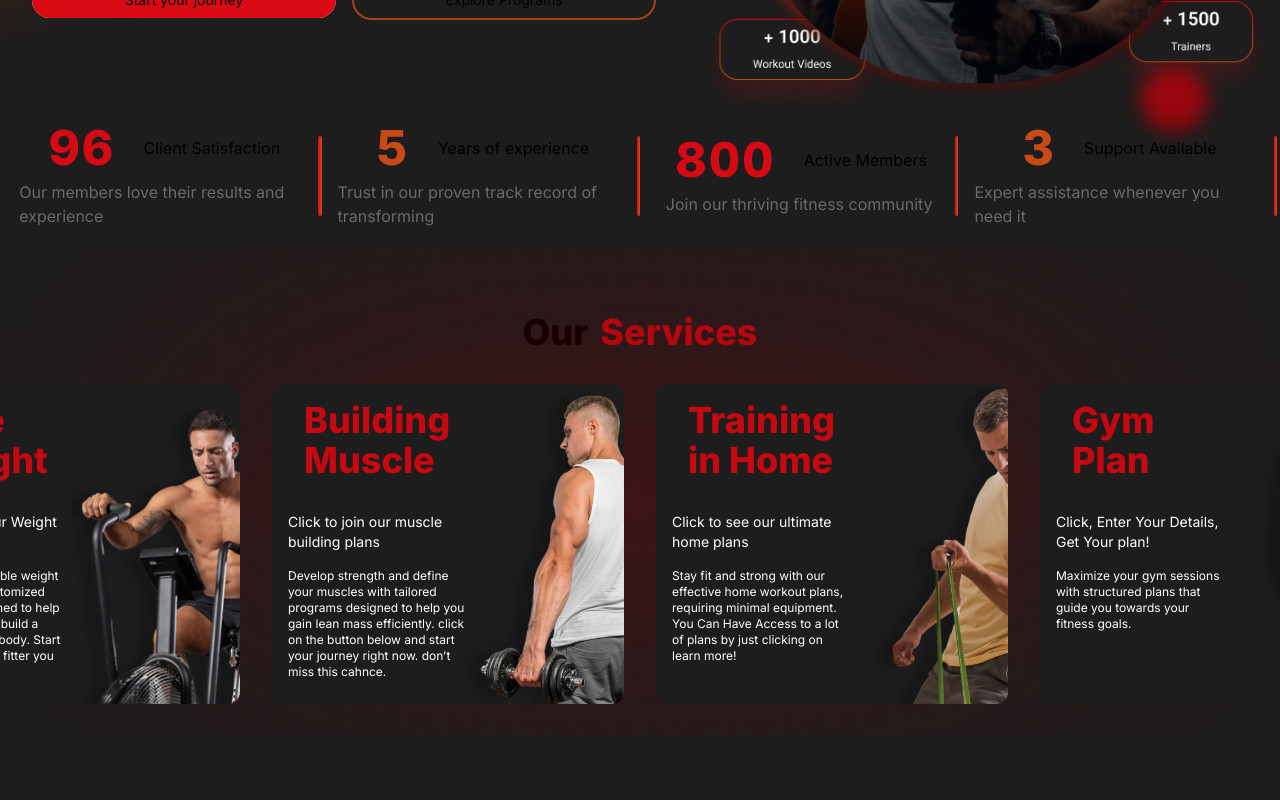
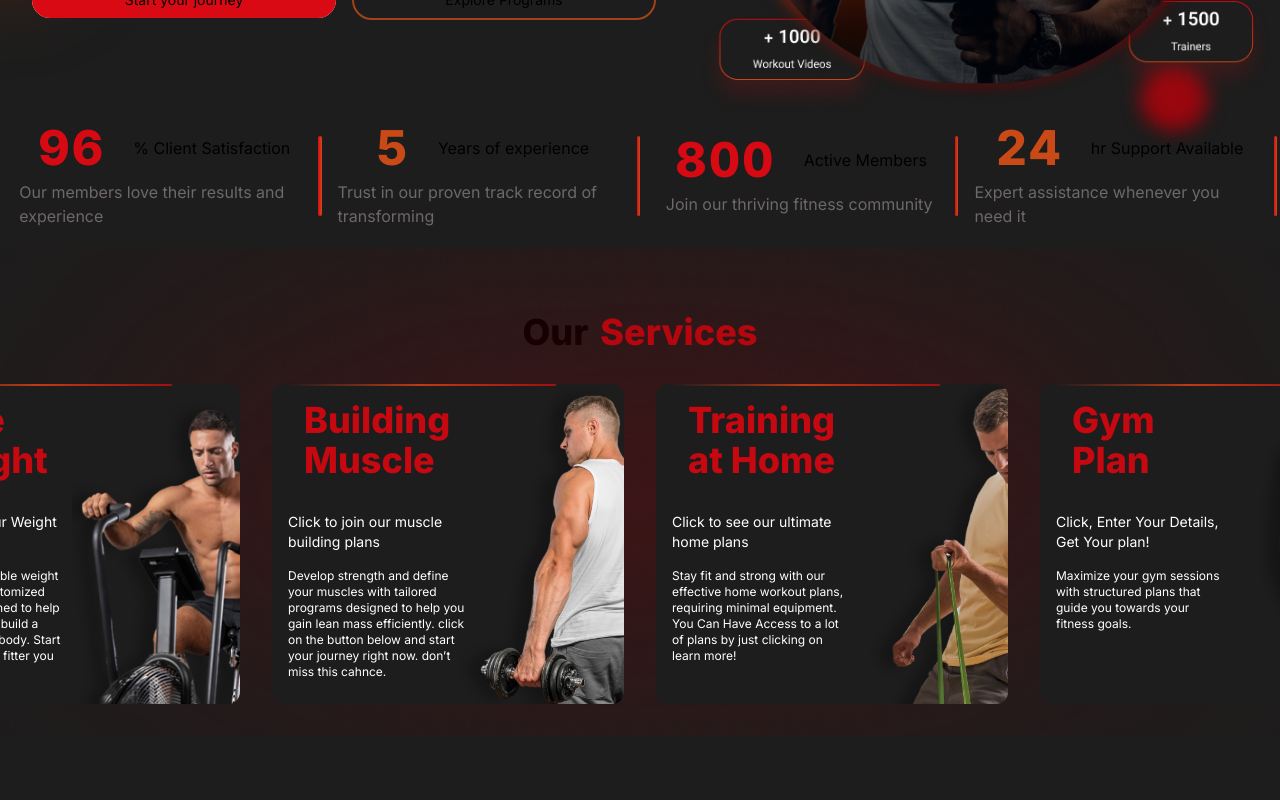
Before and after one commit to nameerakhter/Strong, a Next.js app: page / in a window 1280 px wide. Shown: the part 560-1360 px from the top of the page. Built offline with nearby package versions, Linux system fonts and the light colour scheme.

Commit message:
feat: added moving border on static components

```diff
--- a/src/components/Highlights.tsx
+++ b/src/components/Highlights.tsx
@@ -4,10 +4,10 @@ import Labels from './ui/Labels'
 const Highlights = () => {
   return (
     <div className='p-[1rem] flex items-center justify-center md:px-[.2rem]'>
-      <section className='w-1/4 flex flex-col items-center justify-center '><Labels colorT1='text-[#d70a14]' text1={96} text2='Client Satisfaction' text3='Our members love their results and experience' /></section>
+      <section className='w-1/4 flex flex-col items-center justify-center '><Labels colorT1='text-[#d70a14]' text1={96} text2='% Client Satisfaction' text3='Our members love their results and experience' /></section>
       <section className='w-1/4 flex flex-col items-center justify-center '><Labels colorT1='text-[#c94a16]' text1={+5} text2='Years of experience' text3='Trust in our proven track record of transforming' /></section>
       <section className='w-1/4 flex flex-col items-center justify-center '><Labels colorT1='text-[#d70a14]' text1={+800} text2='Active Members' text3='Join our thriving fitness community' /></section>
-      <section className='w-1/4 flex flex-col items-center justify-center '><Labels colorT1='text-[#c94a16]' text1={24 / 7} text2='Support Available' text3='Expert assistance whenever you need it' /></section>
+      <section className='w-1/4 flex flex-col items-center justify-center '><Labels colorT1='text-[#c94a16]' text1={24} text2='hr Support Available' text3='Expert assistance whenever you need it' /></section>
 
     </div>
   )
--- a/src/components/Services.tsx
+++ b/src/components/Services.tsx
@@ -1,6 +1,7 @@
 import React from 'react'
 import ServiceCard from './cards/ServiceCard'
 import Image from 'next/image'
+import { BorderBeam } from './magicui/border-beam'
 
 const Services = () => {
   return (
@@ -13,13 +14,20 @@ const Services = () => {
           <h1 className='font-extrabold'>Our</h1>
           <h1 className='text-[#c60811] font-extrabold'>Services</h1>
         </div>
-        <div className='relative flex items-center justify-center gap-[2rem]'>
+        <div className='relative flex items-center justify-center gap-[2rem] overflow-hidden'>
 
-          <section className='w-1/4'><ServiceCard h1='Lose Weight' p1='Click to join our Weight loss Programs' p2='Achieve sustainable weight loss with our customized programs, designed to help you burn fat and build a healthier, leaner body. Start your journey to a fitter you today' imgSrc="/assets/Trainers/trainer11.png" /></section>
-          <section className='w-1/4'><ServiceCard h1='Building Muscle' p1='Click to join our muscle building plans' p2='Develop strength and define your muscles with tailored programs designed to help you gain lean mass efficiently. click on the button below and start your journey right now. don’t miss this cahnce.' imgSrc='/assets/Trainers/trainer2.png' /></section>
-          <section className='w-1/4'><ServiceCard h1='Training in Home' p1='Click to see our ultimate home plans' p2='Stay fit and strong with our effective home workout plans, requiring minimal equipment. You Can Have Access to a lot of plans by just clicking on learn more!' imgSrc='/assets/Trainers/trainer3.png' /></section>
-          <section className='w-1/4'><ServiceCard h1='Gym Plan' p1='Click, Enter Your Details, Get Your plan!' p2='Maximize your gym sessions with structured plans that guide you towards your fitness goals.' imgSrc='/assets/Trainers/trainer4.png' /></section>
-
+          <section className='w-1/4 relative rounded-xl'><ServiceCard h1='Lose Weight' p1='Click to join our Weight loss Programs' p2='Achieve sustainable weight loss with our customized programs, designed to help you burn fat and build a healthier, leaner body. Start your journey to a fitter you today' imgSrc="/assets/Trainers/trainer11.png" />
+            <BorderBeam size={250} duration={5} delay={9} />
+          </section>
+          <section className='w-1/4 relative rounded-xl'><ServiceCard h1='Building Muscle' p1='Click to join our muscle building plans' p2='Develop strength and define your muscles with tailored programs designed to help you gain lean mass efficiently. click on the button below and start your journey right now. don’t miss this cahnce.' imgSrc='/assets/Trainers/trainer2.png' />
+            <BorderBeam size={250} duration={5} delay={9} />
+          </section>
+          <section className='w-1/4 relative rounded-xl'><ServiceCard h1='Training at Home' p1='Click to see our ultimate home plans' p2='Stay fit and strong with our effective home workout plans, requiring minimal equipment. You Can Have Access to a lot of plans by just clicking on learn more!' imgSrc='/assets/Trainers/trainer3.png' />
+            <BorderBeam size={250} duration={5} delay={9} />
+          </section>
+          <section className='w-1/4 relative rounded-xl'><ServiceCard h1='Gym Plan' p1='Click, Enter Your Details, Get Your plan!' p2='Maximize your gym sessions with structured plans that guide you towards your fitness goals.' imgSrc='/assets/Trainers/trainer4.png' />
+            <BorderBeam size={250} duration={5} delay={9} />
+          </section>
 
         </div>
       </div>
--- a/src/components/Tools.tsx
+++ b/src/components/Tools.tsx
@@ -1,6 +1,7 @@
 import React from 'react'
 import ToolCard from './cards/ToolCard'
 import Image from 'next/image'
+import { BorderBeam } from './magicui/border-beam'
 
 const Tools = () => {
   return (
@@ -13,10 +14,19 @@ const Tools = () => {
       </div>
       <p className='text-nowrap pb-[1rem]'>Access a variety of tools to help you reach your fitness goals more effectively</p>
       <div className='relative flex items-center justify-center gap-[2rem]'>
-        <section className='w-1/4'><ToolCard toolImg='/assets/Icons/bmiCalc.png' toolName='BMI Calculator' /></section>
-        <section className='w-1/4'><ToolCard toolImg='/assets/Icons/goalCalc.png' toolName='Goal Calculator' /></section>
-        <section className='w-1/4'><ToolCard toolImg='/assets/Icons/macroCalc.png' toolName='Macro Claculator' /></section>
-        <section className='w-1/4'><ToolCard toolImg='/assets/Icons/waterIntakeCalc.png' toolName='WaterIntake Calc' /></section>
+        <section className=' relative rounded-xl w-1/4'>
+          <ToolCard toolImg='/assets/Icons/bmiCalc.png' toolName='BMI Calculator' />
+          <BorderBeam size={250} duration={5} delay={9} />
+        </section>
+        <section className='relative rounded-xl w-1/4'><ToolCard toolImg='/assets/Icons/goalCalc.png' toolName='Goal Calculator' />
+          <BorderBeam size={250} duration={5} delay={9} />
+        </section>
+        <section className='relative rounded-xl w-1/4'><ToolCard toolImg='/assets/Icons/macroCalc.png' toolName='Macro Claculator' />
+          <BorderBeam size={250} duration={5} delay={9} />
+        </section>
+        <section className='relative rounded-xl w-1/4'><ToolCard toolImg='/assets/Icons/waterIntakeCalc.png' toolName='WaterIntake Calc' />
+          <BorderBeam size={250} duration={5} delay={9} />
+        </section>
       </div>
     </div>
 
--- a/src/components/Trainers.tsx
+++ b/src/components/Trainers.tsx
@@ -1,5 +1,6 @@
 import Image from 'next/image'
 import TrainerCard from './cards/TrainerCard'
+import { BorderBeam } from './magicui/border-beam'
 
 const Trainers = () => {
   return (
@@ -13,10 +14,22 @@ const Trainers = () => {
       </div>
       <div className='relative flex items-center justify-center gap-[2rem]'>
 
-        <section className='w-1/4'><TrainerCard trainerImg='/assets/Trainers/pt1.png' trainerName='Peter' /></section>
-        <section className='w-1/4'><TrainerCard trainerImg='/assets/Trainers/pt2.png' trainerName='Peter' /></section>
-        <section className='w-1/4'><TrainerCard trainerImg='/assets/Trainers/pt3.png' trainerName='Peter' /></section>
-        <section className='w-1/4'><TrainerCard trainerImg='/assets/Trainers/pt4.png' trainerName='Peter' /></section>
+        <section className='relative rounded-xl w-1/4'>
+          <TrainerCard trainerImg='/assets/Trainers/pt1.png' trainerName='Peter' />
+          <BorderBeam size={250} duration={5} delay={9} />
+        </section>
+        <section className='relative rounded-xl w-1/4'>
+          <TrainerCard trainerImg='/assets/Trainers/pt2.png' trainerName='Peter' />
+          <BorderBeam size={250} duration={5} delay={9} />
+        </section>
+        <section className='relative rounded-xl w-1/4'>
+          <TrainerCard trainerImg='/assets/Trainers/pt3.png' trainerName='Peter' />
+          <BorderBeam size={250} duration={5} delay={9} />
+        </section>
+        <section className='relative rounded-xl w-1/4'>
+          <TrainerCard trainerImg='/assets/Trainers/pt4.png' trainerName='Peter' />
+          <BorderBeam size={250} duration={5} delay={9} />
+        </section>
 
       </div>
     </div>
--- a/src/components/cards/ServiceCard.tsx
+++ b/src/components/cards/ServiceCard.tsx
@@ -1,6 +1,5 @@
 import Image from 'next/image'
 import React from 'react'
-import { MovingBorder } from '../ui/moving-border'
 
 const ServiceCard = ({ h1, p1, p2, imgSrc }: { h1: string, p1: string, p2: string, imgSrc: string }) => {
   return (
@@ -18,7 +17,6 @@ const ServiceCard = ({ h1, p1, p2, imgSrc }: { h1: string, p1: string, p2: strin
         <div className='relative w-full h-full'>
           <Image src={imgSrc} alt="demo" layout="fill" objectFit="cover" className="rounded-xl" />
         </div>
-
       </section>
     </div>
   )
--- a/src/components/cards/TrainerCard.tsx
+++ b/src/components/cards/TrainerCard.tsx
@@ -3,7 +3,7 @@ import Image from 'next/image'
 
 const TrainerCard = ({ trainerImg, trainerName }: { trainerImg: string, trainerName: string }) => {
   return (
-    <div className='flex flex-col items-center h-[20rem] w-[17rem] rounded-2xl   bg-[#1D1D1D]'>
+    <div className='flex flex-col items-center h-[21rem] w-[17rem] rounded-2xl   bg-[#1D1D1D]'>
 
       <div className=' w-full h-full flex flex-col items-center justify-center '>
         <Image
--- /dev/null
+++ b/src/components/magicui/border-beam.tsx
@@ -0,0 +1,49 @@
+import { cn } from "@/lib/utils";
+
+interface BorderBeamProps {
+  className?: string;
+  size?: number;
+  duration?: number;
+  borderWidth?: number;
+  anchor?: number;
+  colorFrom?: string;
+  colorTo?: string;
+  delay?: number;
+}
+
+export const BorderBeam = ({
+  className,
+  size = 200,
+  duration = 10,
+  anchor = 90,
+  borderWidth = 2.5,
+  colorFrom = "#A10F0F",
+  colorTo = "#BC3C14",
+  delay = 0,
+}: BorderBeamProps) => {
+  return (
+    <div
+      style={
+        {
+          "--size": size,
+          "--duration": duration,
+          "--anchor": anchor,
+          "--border-width": borderWidth,
+          "--color-from": colorFrom,
+          "--color-to": colorTo,
+          "--delay": `-${delay}s`,
+        } as React.CSSProperties
+      }
+      className={cn(
+        "pointer-events-none absolute inset-0 rounded-[inherit] [border:calc(var(--border-width)*1px)_solid_transparent]",
+
+        // mask styles
+        "![mask-clip:padding-box,border-box] ![mask-composite:intersect] [mask:linear-gradient(transparent,transparent),linear-gradient(white,white)]",
+
+        // pseudo styles
+        "after:absolute after:aspect-square after:w-[calc(var(--size)*1px)] after:animate-border-beam after:[animation-delay:var(--delay)] after:[background:linear-gradient(to_left,var(--color-from),var(--color-to),transparent)] after:[offset-anchor:calc(var(--anchor)*1%)_50%] after:[offset-path:rect(0_auto_auto_0_round_calc(var(--size)*1px))]",
+        className,
+      )}
+    />
+  );
+};
--- a/tailwind.config.ts
+++ b/tailwind.config.ts
@@ -23,6 +23,11 @@ const config = {
     },
     extend: {
       keyframes: {
+        "border-beam": {
+          "100%": {
+            "offset-distance": "100%",
+          },
+        },
         scroll: {
           to: {
             transform: "translate(calc(-50% - 0.5rem))",
@@ -41,6 +46,7 @@ const config = {
         "accordion-down": "accordion-down 0.2s ease-out",
         "accordion-up": "accordion-up 0.2s ease-out",
         scroll: "scroll var(--animation-duration, 40s) var(--animation-direction, forwards) linear infinite",
+        "border-beam": "border-beam calc(var(--duration)*1s) infinite linear",
       },
     },
   },
```
